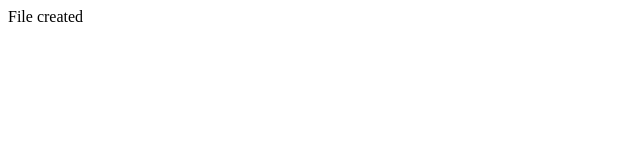
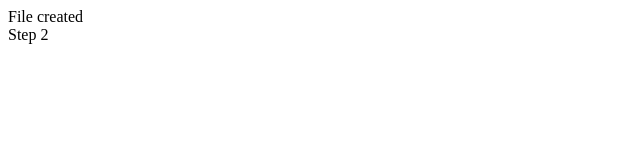
Before and after one commit to jimkilleen/TestApp1, a plain HTML site: page TestApp1/index.html in a window 1280 px wide. Shown: the full height of the page, 0-640 px from the left. Drawn offline with Linux system fonts and the light colour scheme.

Commit message:
This is after the reverted one

```diff
--- a/TestApp1/index.html
+++ b/TestApp1/index.html
@@ -6,5 +6,6 @@
 </head>
 <body>
     <div>File created</div>
+    <div>Step 2</div>
 </body>
 </html>
```
